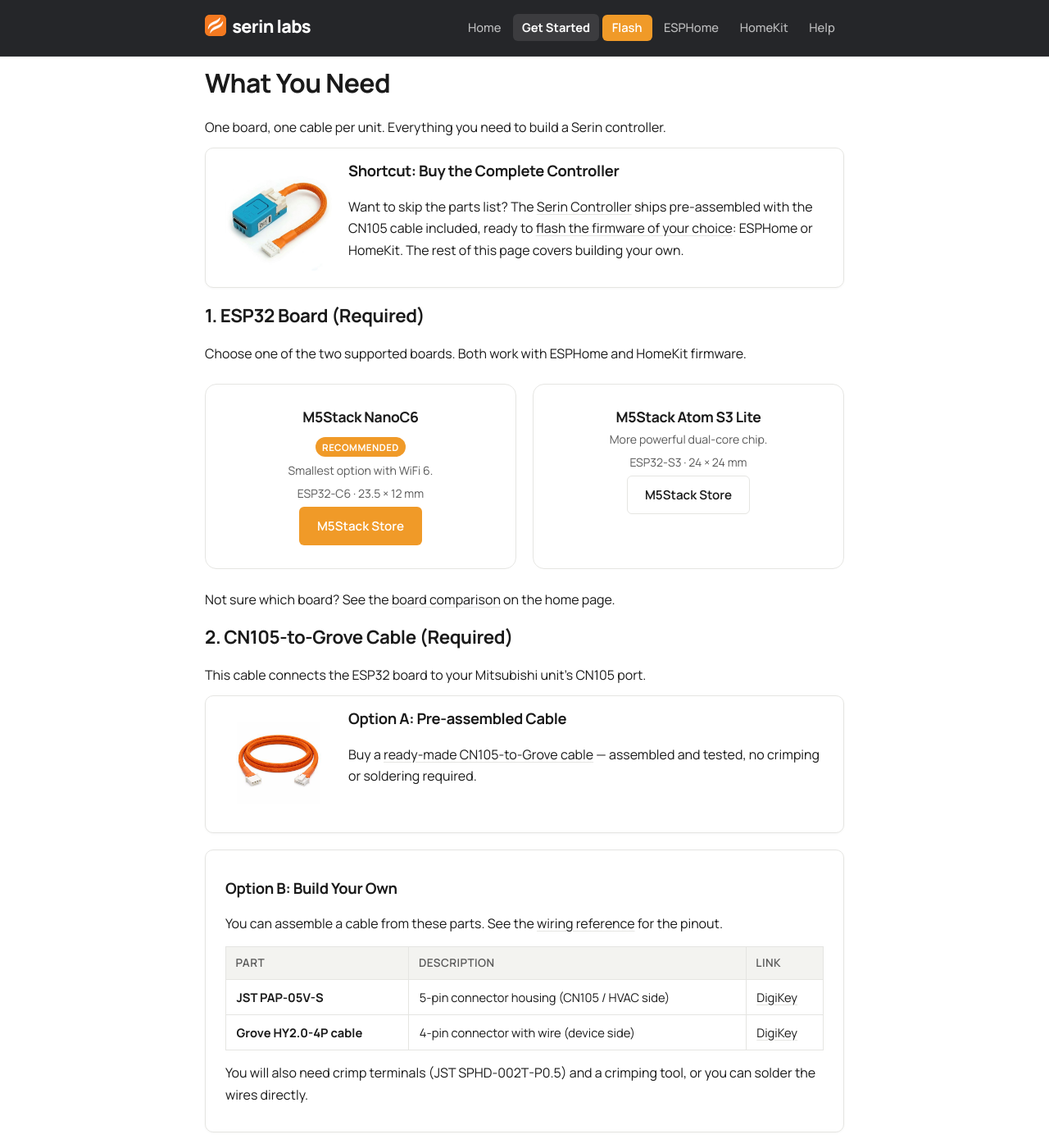
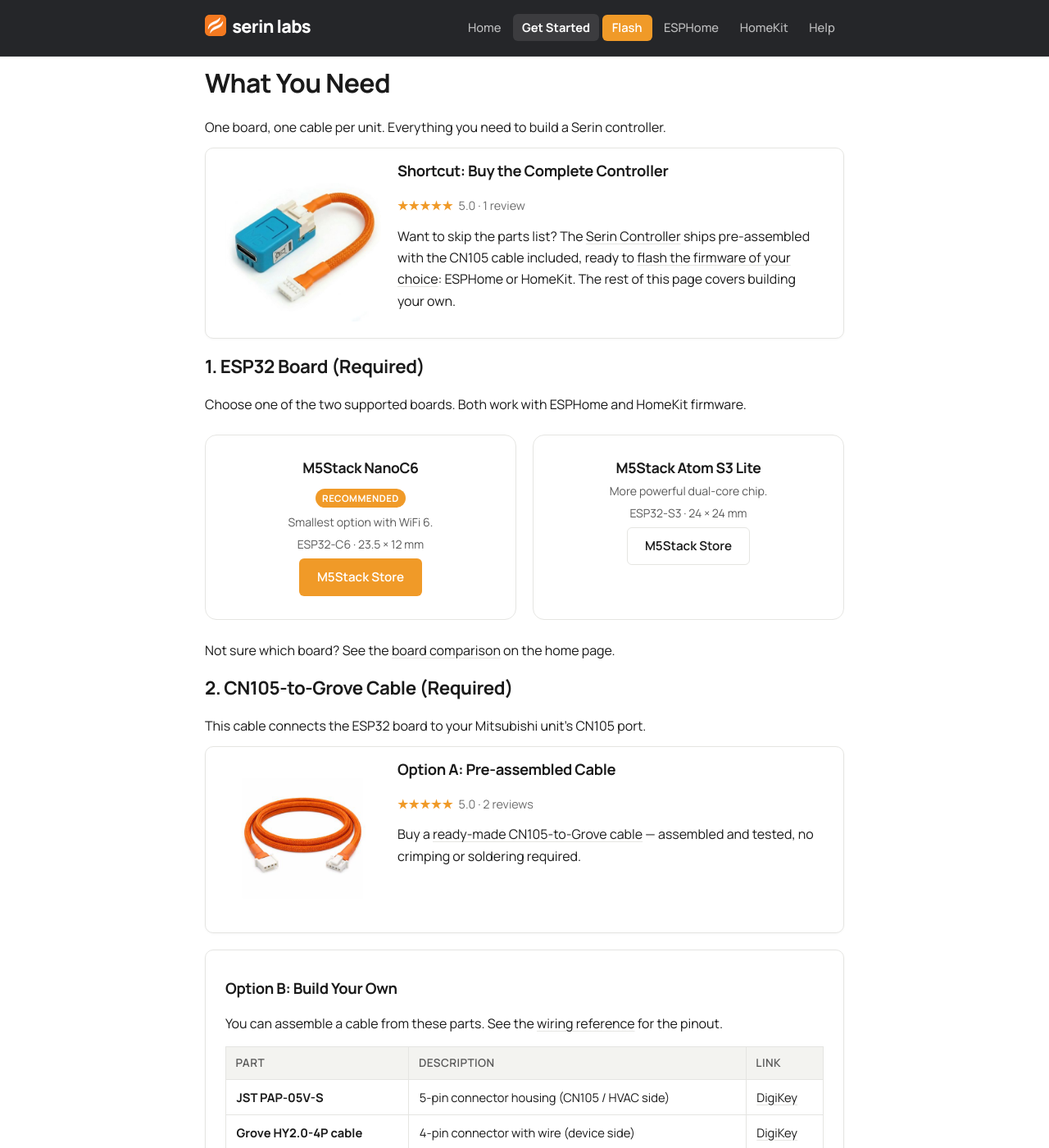
Before and after one commit to Serin-Labs/serin-labs.github.io, a Jekyll site: the page built from parts.html, in a window 1280 px wide and 1400 px high. Shown: the whole window at 82% size. Built offline with Jekyll 4.4.1, drawn with Linux system fonts in a browser that asks for light colours; a script that is not in the unit is left out.

Commit message:
feat: add linked review-rating badges to product cards
Adds visible 5-star rating badges (Controller 1 review, Cable 2 reviews)
to the parts and wiring product cards, each linking to the Etsy listing
where the reviews live, plus matching aggregateRating JSON-LD on the
parts page Product schema. Widens the product image column to 190px so
photos fill better. Ratings/counts are hardcoded — update alongside the
Etsy listings as reviews accumulate.

```diff
--- a/assets/css/main.css
+++ b/assets/css/main.css
@@ -501,6 +501,29 @@ nav .dropdown-menu a:hover {
   color: var(--muted);
   margin: 0;
 }
+.product-rating {
+  margin: 0.1rem 0 0.3rem;
+  font-size: 0.9rem;
+  font-weight: 600;
+}
+.product-rating a {
+  display: inline-flex;
+  align-items: center;
+  gap: 0.45em;
+  text-decoration: none;
+  color: inherit;
+}
+.product-rating a:hover .rating-count {
+  text-decoration: underline;
+}
+.product-rating .stars {
+  color: var(--accent);
+  letter-spacing: 0.05em;
+}
+.product-rating .rating-count {
+  color: var(--muted);
+  font-weight: 400;
+}
 
 /* ===== PLATFORM TOGGLE (Flash page) ===== */
 .platform-toggle {
@@ -791,7 +814,7 @@ th {
 }
 .form-card__media {
   flex: 0 0 auto;
-  width: 130px;
+  width: 190px;
   align-self: stretch;
   display: block;
   overflow: hidden;
--- a/parts.html
+++ b/parts.html
@@ -15,6 +15,12 @@ nav_active: parts
     </a>
     <div class="form-card__body">
       <h3>Shortcut: Buy the Complete Controller</h3>
+      <p class="product-rating">
+        <a href="https://www.etsy.com/listing/4518217831/serin-smart-mini-split-wi-fi-controller" target="_blank" rel="noopener" aria-label="Rated 5.0 out of 5 stars from 1 review — read reviews on Etsy">
+          <span class="stars" aria-hidden="true">★★★★★</span>
+          <span class="rating-count">5.0 · 1 review</span>
+        </a>
+      </p>
       <p>Want to skip the parts list? The <a href="https://www.etsy.com/listing/4518217831/serin-smart-mini-split-wi-fi-controller" target="_blank" rel="noopener">Serin Controller</a> ships pre-assembled with the CN105 cable included, ready to <a href="/flash">flash the firmware of your choice</a>: ESPHome or HomeKit. The rest of this page covers building your own.</p>
     </div>
   </div>
@@ -48,6 +54,12 @@ nav_active: parts
     </a>
     <div class="form-card__body">
       <h3>Option A: Pre-assembled Cable</h3>
+      <p class="product-rating">
+        <a href="https://www.etsy.com/listing/4518377332/cn105-to-grove-cable-pap-05v-s-to-hy20" target="_blank" rel="noopener" aria-label="Rated 5.0 out of 5 stars from 2 reviews — read reviews on Etsy">
+          <span class="stars" aria-hidden="true">★★★★★</span>
+          <span class="rating-count">5.0 · 2 reviews</span>
+        </a>
+      </p>
       <p>Buy a <a href="https://www.etsy.com/listing/4518377332/cn105-to-grove-cable-pap-05v-s-to-hy20" target="_blank" rel="noopener">ready-made CN105-to-Grove cable</a> — assembled and tested, no crimping or soldering required.</p>
     </div>
   </div>
@@ -173,6 +185,13 @@ nav_active: parts
         "@type": "Brand",
         "name": "Serin Labs"
       },
+      "aggregateRating": {
+        "@type": "AggregateRating",
+        "ratingValue": "5",
+        "reviewCount": "1",
+        "bestRating": "5",
+        "worstRating": "1"
+      },
       "offers": {
         "@type": "Offer",
         "url": "https://www.etsy.com/listing/4518217831/serin-smart-mini-split-wi-fi-controller",
@@ -210,6 +229,13 @@ nav_active: parts
         "@type": "Brand",
         "name": "Serin Labs"
       },
+      "aggregateRating": {
+        "@type": "AggregateRating",
+        "ratingValue": "5",
+        "reviewCount": "2",
+        "bestRating": "5",
+        "worstRating": "1"
+      },
       "offers": {
         "@type": "Offer",
         "url": "https://www.etsy.com/listing/4518377332/cn105-to-grove-cable-pap-05v-s-to-hy20",
--- a/wiring.html
+++ b/wiring.html
@@ -15,6 +15,12 @@ nav_active: wiring
     </a>
     <div class="form-card__body">
       <h3>Shortcut: Buy a Ready-Made Cable</h3>
+      <p class="product-rating">
+        <a href="https://www.etsy.com/listing/4518377332/cn105-to-grove-cable-pap-05v-s-to-hy20" target="_blank" rel="noopener" aria-label="Rated 5.0 out of 5 stars from 2 reviews — read reviews on Etsy">
+          <span class="stars" aria-hidden="true">★★★★★</span>
+          <span class="rating-count">5.0 · 2 reviews</span>
+        </a>
+      </p>
       <p>This page is a reference for building the cable yourself. Prefer not to? Buy a <a href="https://www.etsy.com/listing/4518377332/cn105-to-grove-cable-pap-05v-s-to-hy20" target="_blank" rel="noopener">ready-made CN105-to-Grove cable</a> — no crimping or soldering required — or get the <a href="https://www.etsy.com/listing/4518217831/serin-smart-mini-split-wi-fi-controller" target="_blank" rel="noopener">complete Serin Controller</a> with the cable included.</p>
     </div>
   </div>
```
